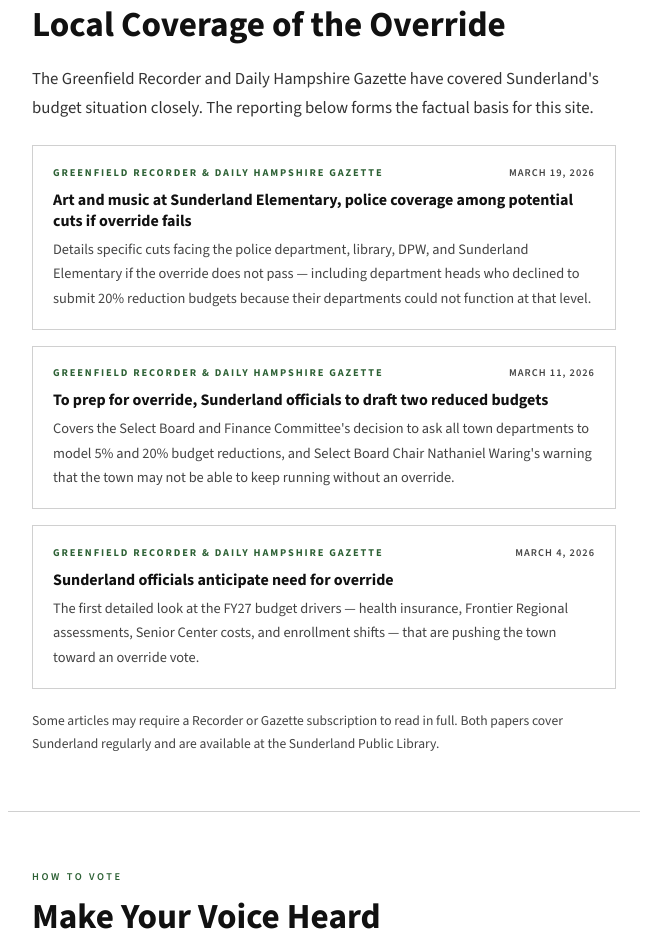
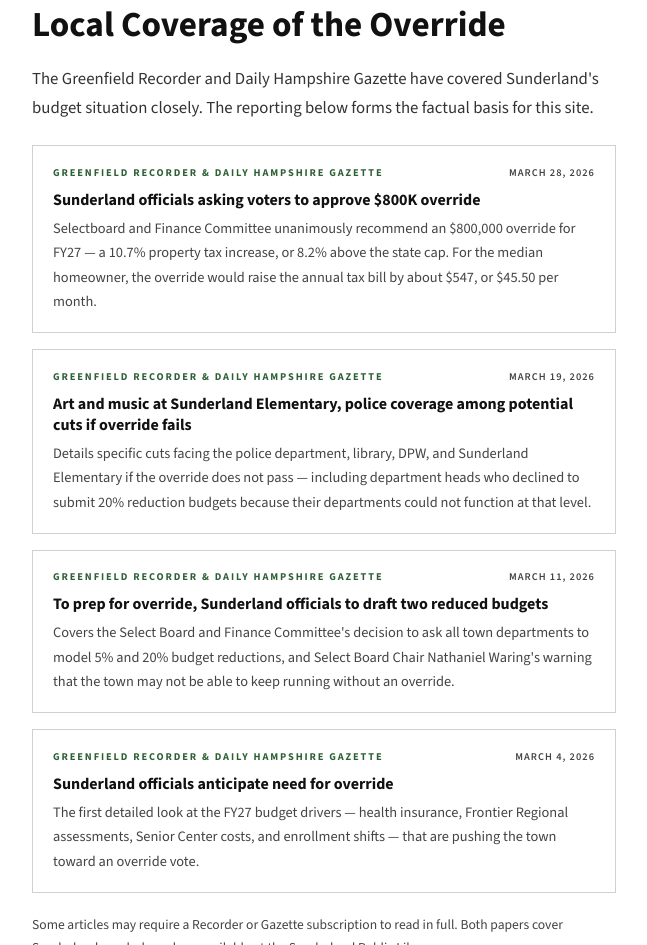
Before and after one commit to mollygowa-dotcom/yessunderland, a plain HTML site: page index.html in a window 1280 px wide. Shown: the part 3788-4733 px from the top of the page, without its empty margins (316-963 px from the left). Drawn offline with nearby package versions, Linux system fonts and the light colour scheme.

Commit message:
Update index.html

```diff
--- a/index.html
+++ b/index.html
@@ -647,6 +647,17 @@ Regardless of the override, the school has already cut 8% from FY26. That means
 
     <div style="display:grid; gap:1rem; margin-top:1.5rem;">
 
+      <a href="https://recorder.com/2026/03/28/sunderland-800k-override-recommendation/" target="_blank" rel="noopener" style="text-decoration:none;">
+        <div style="border:1px solid var(--rule); padding:1.1rem 1.25rem; transition: border-color 0.2s;" onmouseover="this.style.borderColor='#2d6135'" onmouseout="this.style.borderColor='#d0d0d0'">
+          <div style="display:flex; justify-content:space-between; align-items:start; gap:1rem; flex-wrap:wrap; margin-bottom:0.5rem;">
+            <span style="font-size:0.65rem; font-weight:700; letter-spacing:0.18em; text-transform:uppercase; color:var(--accent);">Greenfield Recorder &amp; Daily Hampshire Gazette</span>
+            <span style="font-size:0.65rem; font-weight:600; letter-spacing:0.1em; text-transform:uppercase; color:var(--mid); white-space:nowrap;">March 28, 2026</span>
+          </div>
+          <p style="font-size:1rem; font-weight:700; color:var(--ink); margin-bottom:0.4rem; line-height:1.3;">Sunderland officials asking voters to approve $800K override</p>
+          <p style="font-size:0.9rem; color:var(--mid); margin:0;">Selectboard and Finance Committee unanimously recommend an $800,000 override for FY27 — a 10.7% property tax increase, or 8.2% above the state cap. For the median homeowner, the override would raise the annual tax bill by about $547, or $45.50 per month.</p>
+        </div>
+      </a>
+
       <a href="https://recorder.com/2026/03/19/sunderland-override-impact-schools/" target="_blank" rel="noopener" style="text-decoration:none;">
         <div style="border:1px solid var(--rule); padding:1.1rem 1.25rem; transition: border-color 0.2s;" onmouseover="this.style.borderColor='#2d6135'" onmouseout="this.style.borderColor='#d0d0d0'">
           <div style="display:flex; justify-content:space-between; align-items:start; gap:1rem; flex-wrap:wrap; margin-bottom:0.5rem;">
```
